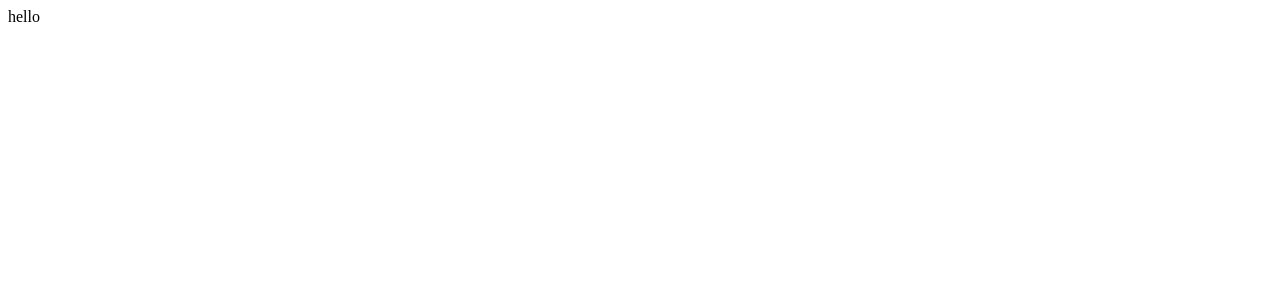
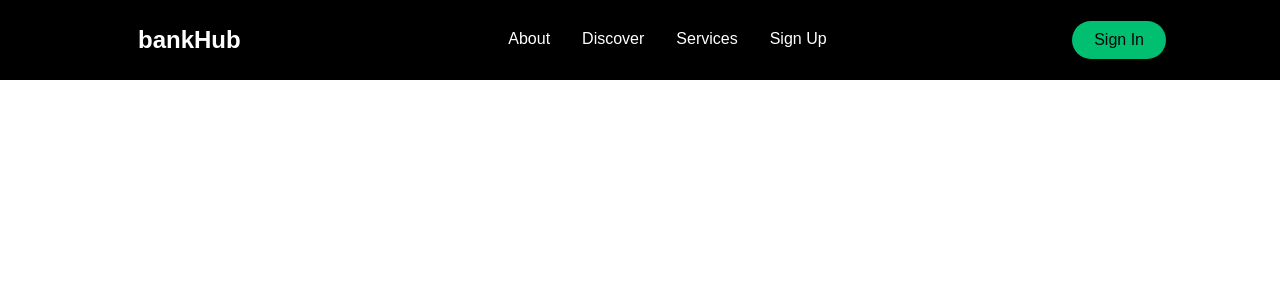
Before and after one commit to ramitsarkar902/bankhub-frontend, a React (Create React App) app: page / in a window 1280 px wide. Shown: the top 300 px of the page. Built offline with nearby package versions, Linux system fonts and the light colour scheme.

Commit message:
navbar edit and node modules included

```diff
--- a/package.json
+++ b/package.json
@@ -8,7 +8,12 @@
     "@testing-library/user-event": "^12.8.3",
     "react": "^17.0.2",
     "react-dom": "^17.0.2",
+    "react-icons": "^4.2.0",
+    "react-router": "^5.2.0",
+    "react-router-dom": "^5.2.0",
     "react-scripts": "4.0.3",
+    "react-scroll": "^1.8.3",
+    "styled-components": "^5.3.0",
     "web-vitals": "^1.1.2"
   },
   "scripts": {
--- /dev/null
+++ b/src/App.css
@@ -0,0 +1,6 @@
+* {
+  box-sizing: border-box;
+  margin: 0;
+  padding: 0;
+  font-family: "Encode Sans Expanded", sans-serif;
+}
--- a/src/App.js
+++ b/src/App.js
@@ -1,5 +1,13 @@
+import "./App.css";
+import Navbar from "./components/Navbar";
+import { BrowserRouter as Router } from "react-router-dom";
+
 function App() {
-  return <div className="App">hello</div>;
+  return (
+    <Router>
+      <Navbar />
+    </Router>
+  );
 }
 
 export default App;
--- /dev/null
+++ b/src/components/Navbar/NavbarElements.jsx
@@ -0,0 +1,119 @@
+import styled from "styled-components";
+import { Link as LinkR } from "react-router-dom";
+import { Link as LinkS } from "react-scroll";
+export const Nav = styled.nav`
+  background: #000;
+  height: 80px;
+  /*margin-top: -80px;*/
+  display: flex;
+  position: sticky;
+  z-index: 10;
+  top: 0;
+  font-size: 1rem;
+  align-items: center;
+  justify-content: center;
+
+  @media screen and (max-width: 960px) {
+    transition: 0.8s all ease;
+  }
+`;
+
+export const NavbarContainer = styled.div`
+  display: flex;
+  justify-content: space-between;
+  height: 80px;
+  z-index: 1;
+  padding: 0 24px;
+  max-width: 1100px;
+  width: 100%;
+`;
+
+export const NavLogo = styled(LinkR)`
+  color: #fff;
+  justify-self: flex-start;
+  cursor: pointer;
+  font-size: 1.5rem;
+  display: flex;
+  text-decoration: none;
+  margin-left: 24px;
+  font-weight: bold;
+  align-items: center;
+`;
+
+export const MobileIcon = styled.div`
+  display: none;
+
+  @media screen and (max-width: 768px) {
+    display: block;
+    position: absolute;
+    font-size: 1.8rem;
+    top: 0;
+    right: 0;
+    transform: translate(-100%, 60%);
+    cursor: pointer;
+    color: #fff;
+  }
+`;
+
+export const NavMenu = styled.ul`
+  display: flex;
+  align-items: center;
+  list-style: none;
+  text-align: center;
+  margin-right: -22px;
+  margin-top: 60px;
+
+  @media screen and (max-width: 768px) {
+    display: none;
+  }
+`;
+
+export const NavItem = styled.li`
+  height: 80px;
+  ${"" /* padding-right: 30px; */}
+`;
+
+export const NavLinks = styled(LinkS)`
+  text-decoration: none;
+  padding: 0 1rem;
+  color: #fff;
+  display: flex;
+  padding: 0 1rem;
+  height: 100%;
+  cursor: pointer;
+
+  &.active {
+    border-bottom: 3px solid #01bf71;
+  }
+`;
+
+export const NavBtn = styled.nav`
+  display: flex;
+  align-items: center;
+  text-decoration: none;
+
+  @media screen and (max-width: 768px) {
+    display: none;
+  }
+`;
+
+export const NavBtnLink = styled(LinkR)`
+  border-radius: 50px;
+  text-decoration: none;
+  background: #01bf71;
+  white-space: nowrap;
+  outline: none;
+  cursor: pointer;
+  border: none;
+  font-size: 16px;
+  padding: 10px 22px;
+  color: #010606;
+
+  transition: all 0.2s ease-in-out;
+
+  &:hover {
+    transition: all 0.2s ease-in-out;
+    background: #fff;
+    color: #010606;
+  }
+`;
--- /dev/null
+++ b/src/components/Navbar/index.js
@@ -0,0 +1,47 @@
+import React from "react";
+import {
+  Nav,
+  NavbarContainer,
+  NavLogo,
+  MobileIcon,
+  NavMenu,
+  NavItem,
+  NavLinks,
+  NavBtn,
+  NavBtnLink,
+} from "./NavbarElements";
+
+import { FaBars } from "react-icons/fa";
+const Navbar = () => {
+  return (
+    <>
+      <Nav>
+        <NavbarContainer>
+          <NavLogo to="/">bankHub</NavLogo>
+          <MobileIcon>
+            <FaBars />
+          </MobileIcon>
+          <NavMenu>
+            <NavItem>
+              <NavLinks to="about">About</NavLinks>
+            </NavItem>
+            <NavItem>
+              <NavLinks to="discover">Discover</NavLinks>
+            </NavItem>
+            <NavItem>
+              <NavLinks to="services">Services</NavLinks>
+            </NavItem>
+            <NavItem>
+              <NavLinks to="signup">Sign Up</NavLinks>
+            </NavItem>
+          </NavMenu>
+          <NavBtn>
+            <NavBtnLink to="/signin">Sign In</NavBtnLink>
+          </NavBtn>
+        </NavbarContainer>
+      </Nav>
+    </>
+  );
+};
+
+export default Navbar;
```
Also changed, not shown: 1 other file (tests, documents, lock files or other folders).
